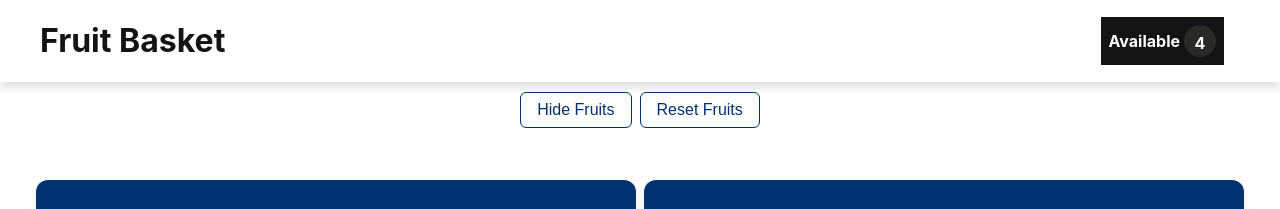
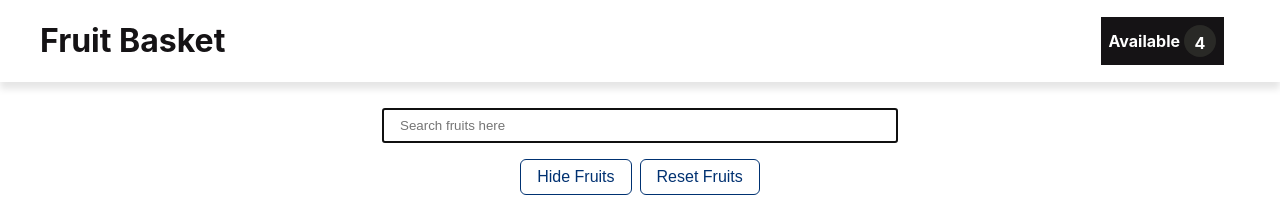
Before and after one commit to jodishwaran/react-training, a React (Create React App) app: page / in a window 1280 px wide. Shown: the top 209 px of the page. Built offline with nearby package versions, Linux system fonts and the light colour scheme; grey boxes are pictures that could not be loaded.

Commit message:
Refs, controlled and uncontrolled component and search implmented

```diff
--- a/src/App.js
+++ b/src/App.js
@@ -1,6 +1,7 @@
 import React from "react";
 import FruitList from "./components/FruitList";
 import Header from "./components/Header";
+import Input from "./components/Input";
 
 class App extends React.Component {
   constructor() {
@@ -32,6 +33,7 @@ class App extends React.Component {
             "https://images.unsplash.com/photo-1516659828014-fb21a5bd8ca3?ixid=MnwxMjA3fDB8MHxzZWFyY2h8NXx8YmVycmllc3xlbnwwfHwwfHw%3D&ixlib=rb-1.2.1&auto=format&fit=crop&w=300&q=60",
         },
       ],
+      searchInput: null,
     };
   }
 
@@ -41,6 +43,10 @@ class App extends React.Component {
     });
 
     this.setState({ fruits: deletedFruits });
+  }
+
+  onFruitSearch(fruitName) {
+    this.setState({ searchInput: fruitName });
   }
 
   onFruitReset() {
@@ -79,11 +85,23 @@ class App extends React.Component {
       "%c App : Rendering changes (render)",
       "color: lightPink; font-size: 1rem"
     );
+
+    const filteredFruits = !this.state.searchInput
+      ? this.state.fruits
+      : this.state.fruits.filter((fruit) => {
+          return (
+            fruit.name.toLowerCase() === this.state.searchInput.toLowerCase()
+          );
+        });
+
     return (
       <div>
         <Header count={this.state.fruits.length} />
+        <div className="flex-center">
+          <Input name="search" onFruitSearch={this.onFruitSearch.bind(this)} />
+        </div>
         <FruitList
-          fruits={this.state.fruits}
+          fruits={filteredFruits}
           onFruitDelete={this.onFruitDelete.bind(this)}
           onFruitReset={this.onFruitReset.bind(this)}
         />
--- /dev/null
+++ b/src/components/Input.css
@@ -0,0 +1,5 @@
+.input {
+  padding: 0.5rem 1rem;
+  margin: 1rem;
+  width: 30rem;
+}
--- /dev/null
+++ b/src/components/Input.jsx
@@ -0,0 +1,60 @@
+import React, { Component } from "react";
+import "./Input.css";
+
+class Input extends Component {
+  constructor() {
+    super();
+    this.state = {
+      value: "madhyr",
+    };
+    this.inputElementRef = React.createRef();
+  }
+
+  componentDidMount() {
+    this.inputElementRef.current.focus();
+  }
+
+  onInputChange(event) {
+    const value = this.inputElementRef.current.value;
+    this.props.onFruitSearch(value);
+  }
+
+  render() {
+    return (
+      <input
+        className="input"
+        type="text"
+        name={this.props.name}
+        placeholder="Search fruits here"
+        onChange={this.onInputChange.bind(this)}
+        // Refs
+
+        //old way
+        // ref={(ref) => {
+        //   this.inputElementRef = ref;
+        // }}
+
+        //new way
+        ref={this.inputElementRef}
+      />
+    );
+  }
+
+  //   render() {
+  //     return (
+  //       Controlled Component
+  //         <input
+  //           className="input"
+  //           type="text"
+  //           name={this.props.name}
+  //           placeholder="Search fruits here"
+  //           value={this.state.value}
+  //           onChange={this.onInputChange.bind(this)}
+  //         />
+
+  //       Uncontrolled Component
+  //     )
+  //   }
+}
+
+export default Input;
```
Also changed, not shown: src/index.css (line endings or trailing spaces).
